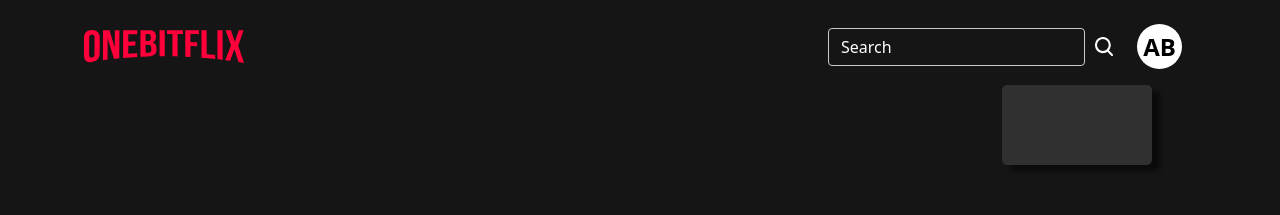
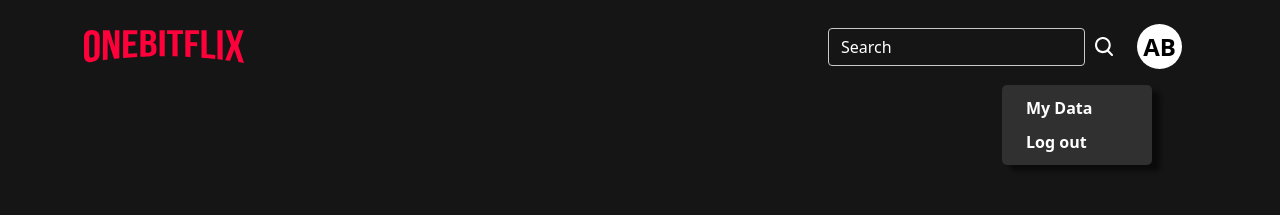
Before and after one commit to AkiraMatthew/FRONTEND_virtual-classes-app, a Next.js app: page /home in a window 1280 px wide. Both pictures are taken after a click on the element "AB". Shown: the top 215 px of the page. Built offline with nearby package versions, Linux system fonts and the light colour scheme.

Commit message:
page redirect, Modal design, Modal.setAppElement to help reading app for people with vision problem

```diff
--- a/src/components/common/headerAuth/index.tsx
+++ b/src/components/common/headerAuth/index.tsx
@@ -5,8 +5,12 @@ import { Container, Form, Input } from 'reactstrap';
 import Link from 'next/link';
 import Modal from 'react-modal';
 import { useState } from 'react';
+import { useRouter } from 'next/router';
+
+Modal.setAppElement('#__next');
 
 const HeaderAuth = function () {
+    const router = useRouter();
     const [modalOpen, setModalOpen] = useState(false);
 
     const handeOpenModal = () => {
@@ -15,6 +19,13 @@ const HeaderAuth = function () {
     const handeCloseModal = () => {
         setModalOpen(false);
     };
+    const handleLogout = () => {
+        //this will clear the session token and logout the user
+        sessionStorage.clear();
+
+        //this will redirect the user to HomeNoAuth
+        router.push('/')
+    }
 
     return (
         <>
@@ -53,7 +64,12 @@ const HeaderAuth = function () {
                     shouldCloseOnEsc={true}
                     className={styles.modal}
                     overlayClassName={styles.overlayModal}
-                ></Modal>
+                >
+                    <Link href='/profile' className={styles.linkUnderline}>
+                        <p className={styles.modalLink}>My Data</p>
+                    </Link>
+                    <p className={styles.modalLink} onClick={handleLogout}>Log out</p>
+                </Modal>
             </Container>
         </>
     );
--- a/src/components/common/headerAuth/styles.module.scss
+++ b/src/components/common/headerAuth/styles.module.scss
@@ -54,7 +54,13 @@
     background-color: #303030;
     outline: none;
     border-radius: 5px;
-    box-shadow: 8px 6px 4px rgba(0, 0, 0, 0.486)
+    box-shadow: 8px 6px 4px rgba(0, 0, 0, 0.486);
+
+    //Modal CONTENT
+    display: flex;
+    flex-direction: column;
+    justify-content: center;
+    padding: 0px 24px;
 }
 .overlayModal{
     position: fixed;
@@ -64,3 +70,9 @@
     bottom: 0;
     background-color: transparent;
 }
+.modalLink{
+    color: white;
+    margin: 5px 0px;
+    font-weight: bold;
+    cursor: pointer;
+}
--- a/src/components/homeNoAuth/presentationSection/index.tsx
+++ b/src/components/homeNoAuth/presentationSection/index.tsx
@@ -16,7 +16,7 @@ const PresentationSection = function () {
                             Study anywhere and anytime, and keep <br />
                             evolving as developer.
                         </p>
-                        <Link href="/register">
+                        <Link href="/register" className={styles.linkUnderline}>
                             <Button outline className={styles.btnCta}>
                                 ACCESS NOW{' '}
                                 <img
--- a/styles/colors.module.scss
+++ b/styles/colors.module.scss
@@ -3,3 +3,8 @@ $darkRed: #b30d39;
 $lightGray: #ccc8c9;
 $mediumGray: #9e9a9a;
 $darkGray: #4e4e4e;
+
+//Taking out the underline from the links
+.linkUnderline{
+    text-decoration: none;
+}
```
